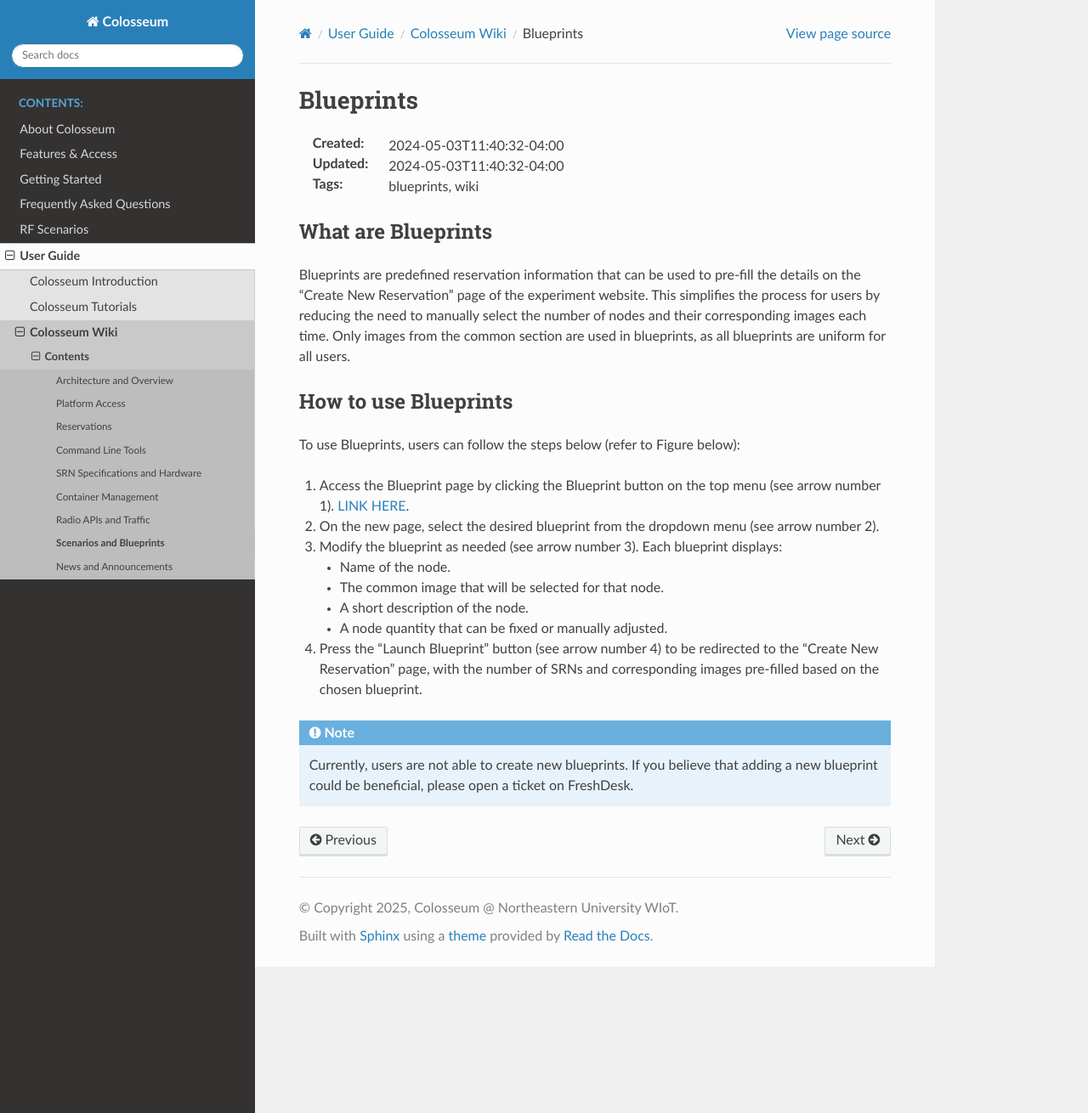
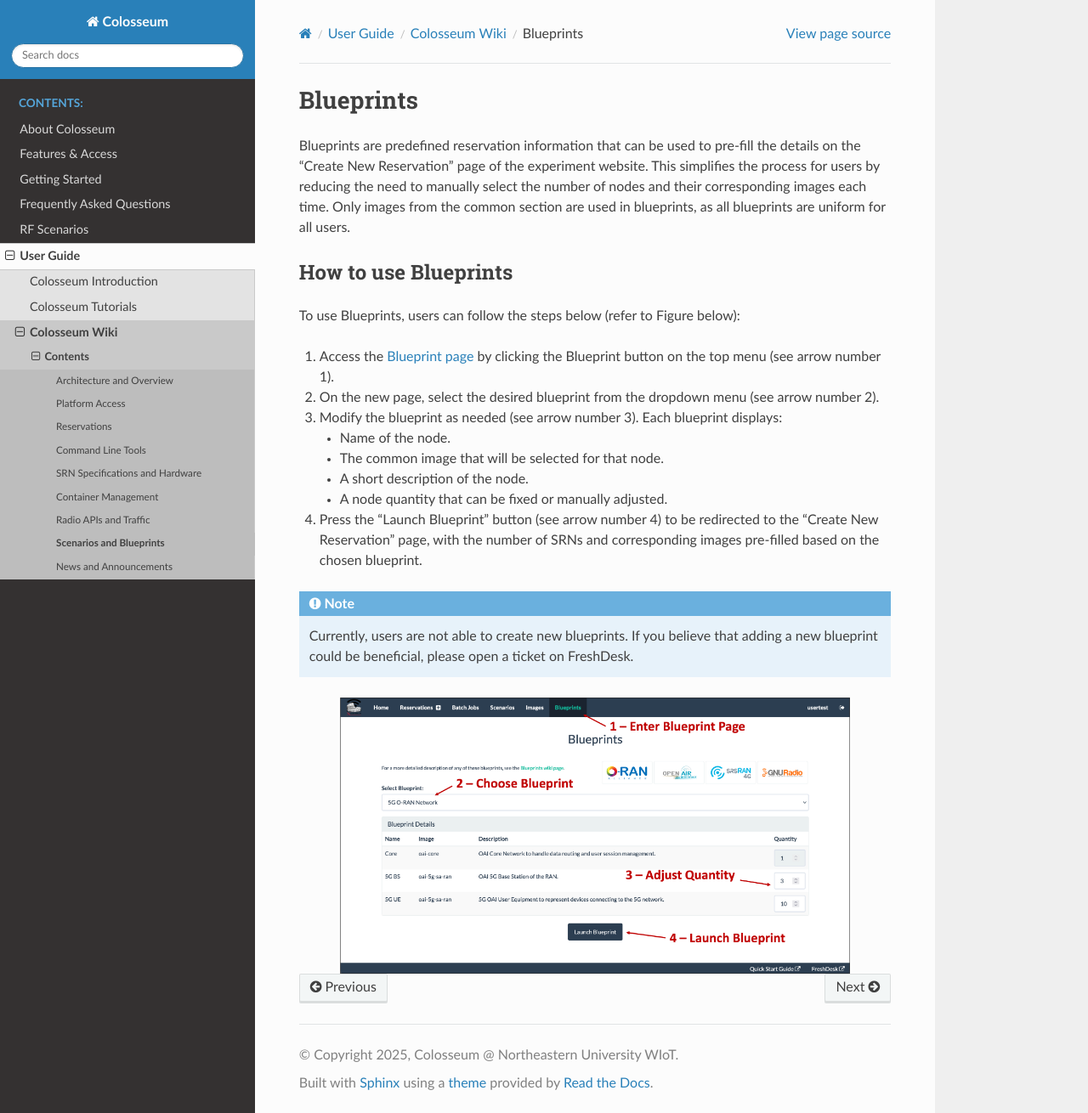
Before and after one commit to colosseum-wiot/user-documentation, a Sphinx documentation site: the page built from docs/source/user_guide/colosseum_wiki/blueprints.rst, in a window 1280 px wide and 1310 px high. Shown: the whole window at 85% size. Built offline with Sphinx 7.4.7 and the Read the Docs theme 3.1.0, drawn with Linux system fonts in a browser that asks for light colours; pages that are not in the unit, such as notebooks, are missing from menus.

Commit message:
Colosseum wiki

```diff
--- a/docs/source/user_guide/colosseum_wiki/blueprints.rst
+++ b/docs/source/user_guide/colosseum_wiki/blueprints.rst
@@ -1,13 +1,5 @@
 Blueprints
 ==========
-
-:Created: 2024-05-03T11:40:32-04:00
-:Updated: 2024-05-03T11:40:32-04:00
-
-:Tags: blueprints, wiki
-
-What are Blueprints
-------------------
 
 Blueprints are predefined reservation information that can be used to pre-fill the details on the "Create New Reservation" page of the experiment website. This simplifies the process for users by reducing the need to manually select the number of nodes and their corresponding images each time. Only images from the common section are used in blueprints, as all blueprints are uniform for all users.
 
@@ -16,7 +8,7 @@ How to use Blueprints
 
 To use Blueprints, users can follow the steps below (refer to Figure below):
 
-1. Access the Blueprint page by clicking the Blueprint button on the top menu (see arrow number 1). `LINK HERE <https://experiments.colosseum.net/blueprints>`_.
+1. Access the `Blueprint page <https://experiments.colosseum.net/blueprints>`_ by clicking the Blueprint button on the top menu (see arrow number 1).
 
 2. On the new page, select the desired blueprint from the dropdown menu (see arrow number 2).
 
@@ -31,3 +23,8 @@ To use Blueprints, users can follow the steps below (refer to Figure below):
 
 .. note::
    Currently, users are not able to create new blueprints. If you believe that adding a new blueprint could be beneficial, please open a ticket on FreshDesk.
+
+.. figure:: /_static/images/user_guide/wiki/blueprints/blueprints_page.png
+   :width: 600px
+   :alt: Blueprints Page
+   :align: center
```
Also changed, not shown: docs/source/_static/images/user_guide/wiki/blueprints/blueprints_page.png (added).
